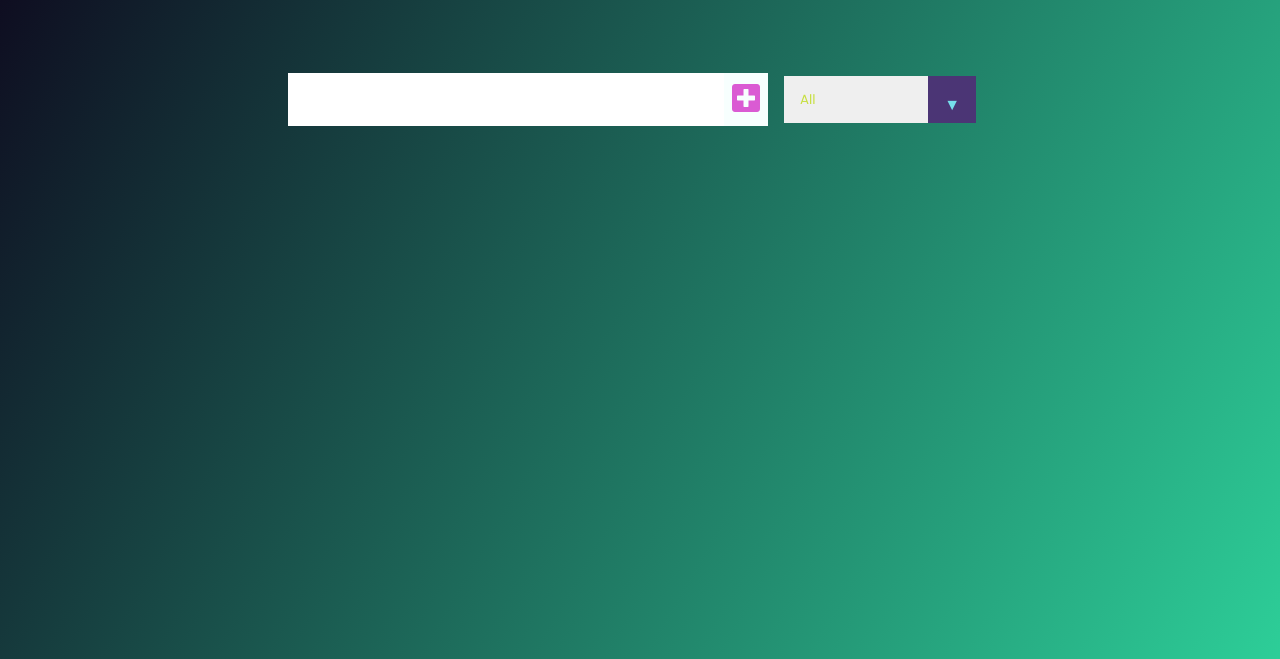
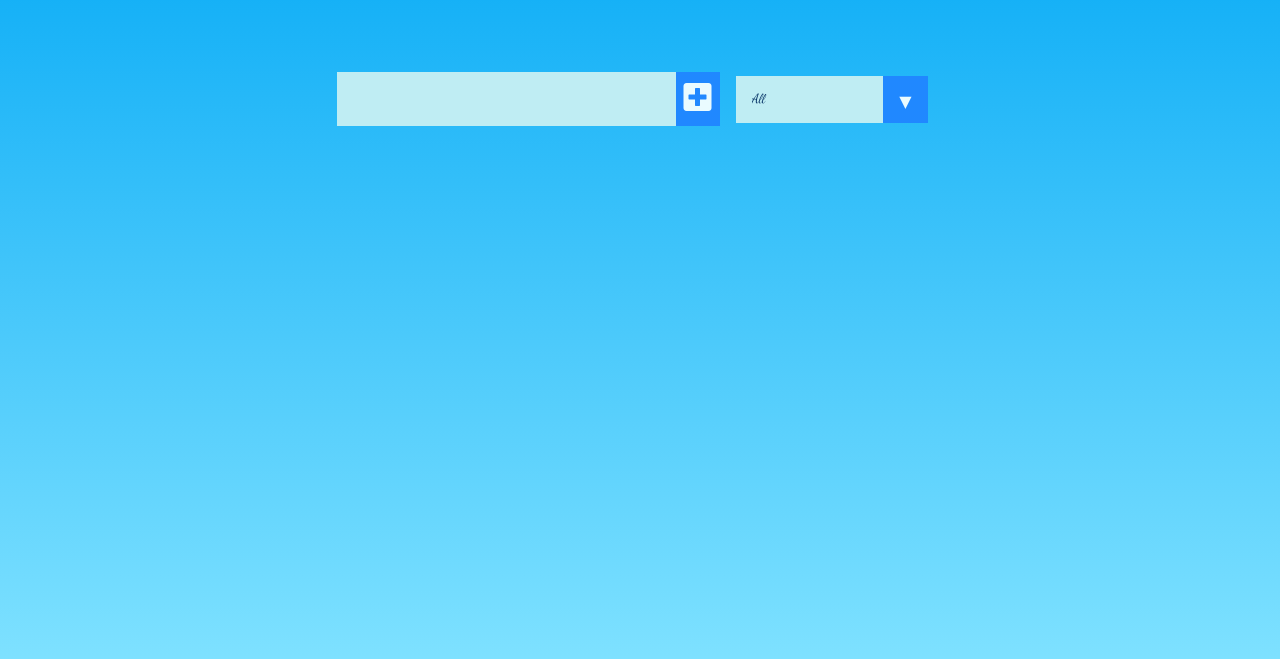
Before and after one commit to AleenaJose-E/ToDo-List, a plain HTML site: page index.html in a window 1280 px wide. Shown: the part 141-800 px from the top of the page. Drawn offline with Linux system fonts and the light colour scheme.

Commit message:
commit ui change

```diff
--- a/index.html
+++ b/index.html
@@ -14,11 +14,12 @@
       integrity="sha256-mmgLkCYLUQbXn0B1SRqzHar6dCnv9oZFPEC1g1cwlkk="
       crossorigin="anonymous"
     />
+    <link href="https://fonts.googleapis.com/css2?family=Dancing+Script&display=swap" rel="stylesheet">
     <link rel="stylesheet" href="style.css" />
   </head>
   <body>
     <header>
-      <h1>TODOList</h1>
+      <h1>ToDo List</h1>
     </header>
     <form>
       <input type="text" class="todo-input" />
--- a/style.css
+++ b/style.css
@@ -4,9 +4,9 @@
 	box-sizing: border-box;
   }
   body {
-	background-image: linear-gradient(120deg, #0d041b 0%, #2dce98 100%);
-	color: rgb(118, 223, 236);
-	font-family: "Poppins", sans-serif;
+	background-image: linear-gradient(180deg, #00a7f5 0%, #7ee1ff 100%);
+	color: #eafbff;
+	font-family: 'Dancing Script', cursive;
 	min-height: 100vh;
   }
   header {
@@ -25,16 +25,19 @@
 	padding: 0.5rem;
 	font-size: 2rem;
 	border: none;
-	background: white;
+	font-family: 'Dancing Script', cursive;
+	color: #043164;
+	background: rgb(191, 237, 243);
+
   }
   form button {
-	color: #da5bd3;
-	background: #f7fffe;
+	color: #eafbff;
+	background: #2088ff;
 	cursor: pointer;
 	transition: all 0.3s ease;
   }
   form button:hover {
-	background: #37f156;
+	background: #37dbf1;
 	color: white;
   }
   .todo-container {
@@ -50,9 +53,9 @@
 
   .todo {
 	margin: 0.5rem;
-	background: white;
+	background: rgb(191, 237, 243);
 	font-size: 1.5rem;
-	color: black;
+	color: #043164;
 	display: flex;
 	justify-content: space-between;
 	align-items: center;
@@ -67,7 +70,7 @@
 
   .trash-btn,
   .complete-btn {
-	background: #9ec73e;
+	background: #056e69;
 	color: white;
 	border: none;
 	padding: 1rem;
@@ -115,10 +118,11 @@
 	overflow: hidden;
   }
   select {
-	color: #c7df40;
-	font-family: "Poppins", sans-serif;
+	color: #043164;
+	font-family: 'Dancing Script', cursive;
 	cursor: pointer;
 	width: 12rem;
+	background: rgb(191, 237, 243);
   }
   /* Arrow */
   .select::after {
@@ -127,7 +131,7 @@
 	top: 0;
 	right: 0;
 	padding: 1rem;
-	background: #4b3575;
+	background: #2088ff;
 	cursor: pointer;
 	pointer-events: none;
   }
@@ -137,3 +141,7 @@
 	transform: scale(1.5);
   }
   */
+
+/*
+font-family: 'Dancing Script', cursive;
+*/
```
